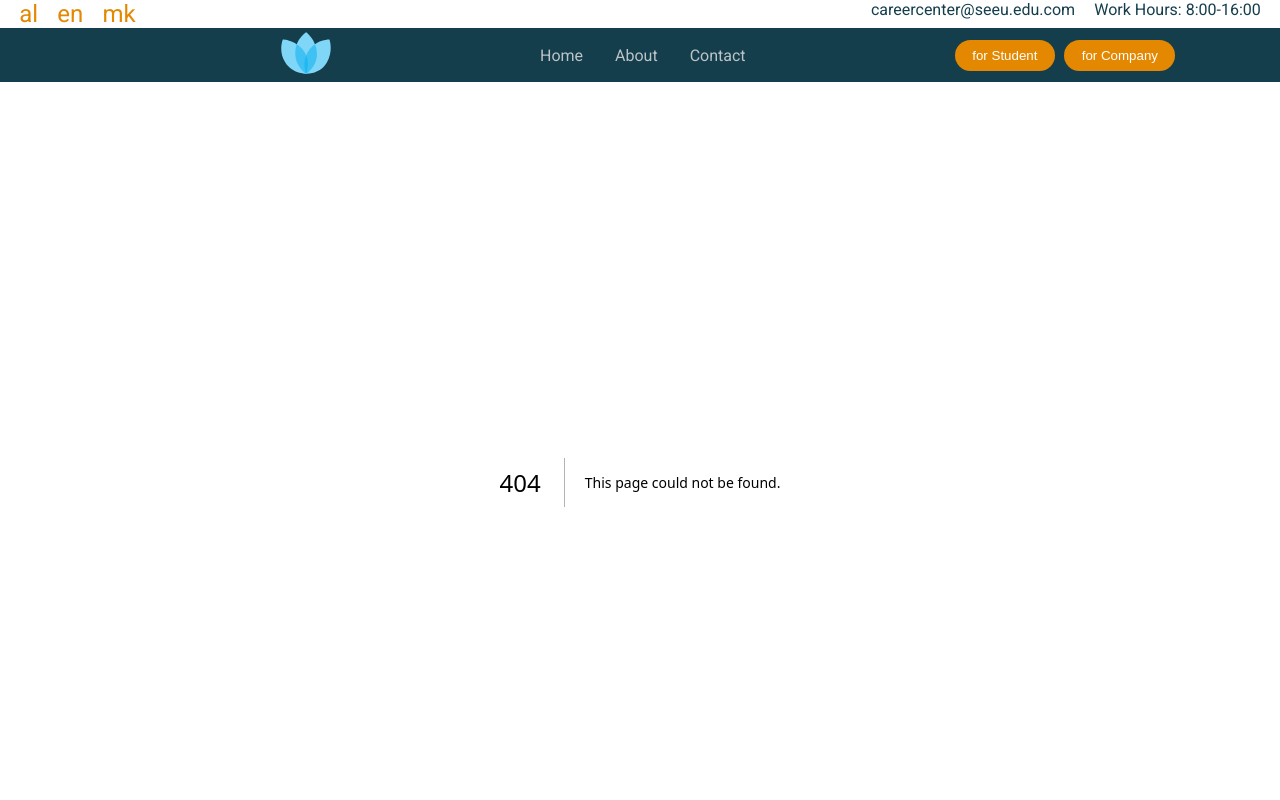
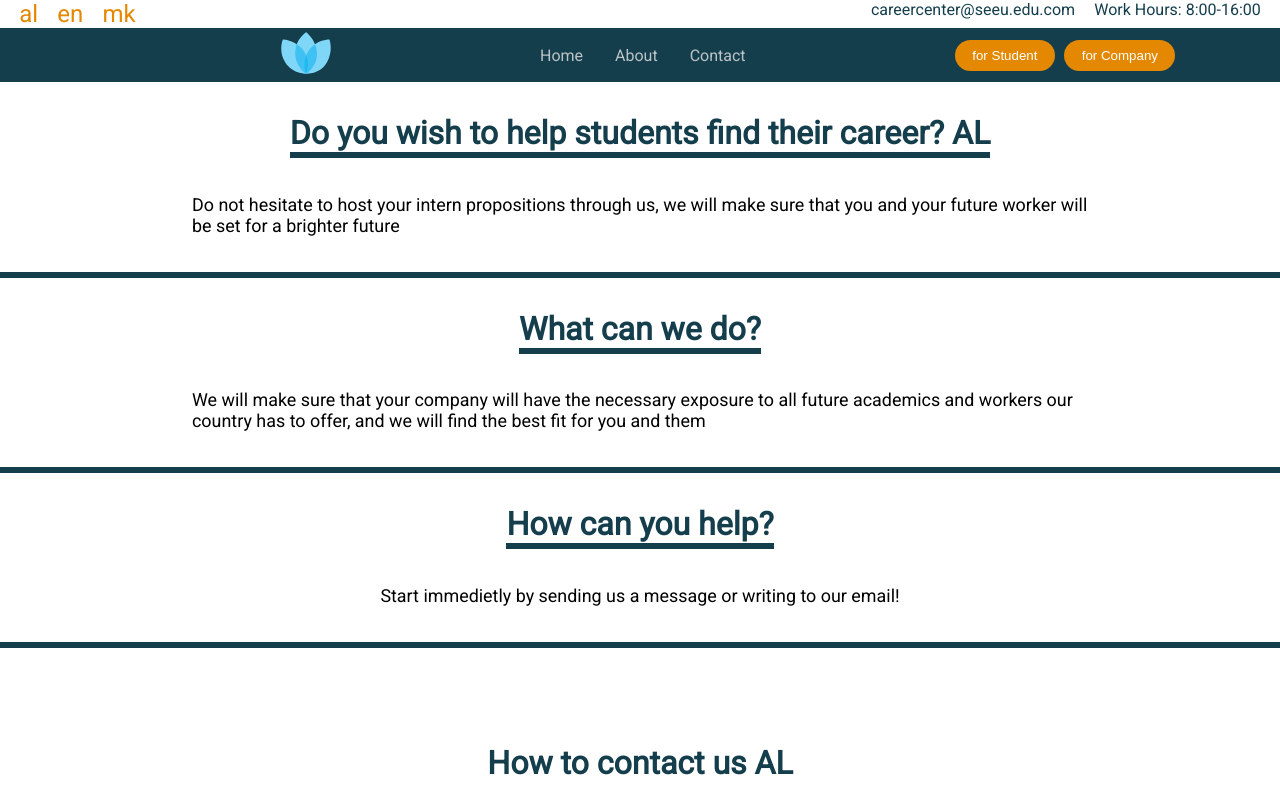
Before and after one commit to RikiRV/Career-Center-SEEU, a Next.js app: page /companies in a window 1280 px wide. Before the commit this address had no page. Shown: the top 800 px of the page. Built offline with nearby package versions, Linux system fonts and the light colour scheme.

Commit message:
Added for Company button

```diff
--- a/components/Header/header.js
+++ b/components/Header/header.js
@@ -60,7 +60,7 @@ export default function PgHeader() {
           <Link href="https://jobs.marseco.mk/career/seeu" passHref>
             <button>for Student</button>
           </Link>
-          <Link href="#" passHref>
+          <Link href="companies" passHref>
             <button>for Company</button>
           </Link>
         </div>
--- a/components/Header/hero.js
+++ b/components/Header/hero.js
@@ -50,7 +50,7 @@ export default function Hero() {
         <Link href="https://jobs.marseco.mk/career/seeu" passHref>
           <button>for Student</button>
         </Link>
-        <Link href="#" passHref>
+        <Link href="companies" passHref>
           <button>for Company</button>
         </Link>
       </div>
--- /dev/null
+++ b/pages/companies.js
@@ -0,0 +1,42 @@
+import Styles from "../styles/Companies/companies.module.css";
+import Form from "../components/Contact components/form";
+import ContactText from "../components/Contact components/contactText";
+import al from "../public/locales/al/CompanyAL";
+import en from "../public/locales/en/CompanyEN";
+import mk from "../public/locales/mk/CompanyMK";
+import { useRouter } from "next/router";
+
+export default function Companies() {
+  const router = useRouter();
+  const { locale } = router;
+
+  var t;
+
+  if (locale === "en") {
+    t = en;
+  } else if (locale === "al") {
+    t = al;
+  } else if (locale === "mk") {
+    t = mk;
+  }
+  return (
+    <>
+      <div className={Styles.CompaniesContainer}>
+        <div className={Styles.QuestionText}>
+          <h1>{t.Question1}</h1>
+          <p>{t.P1}</p>
+        </div>
+        <div className={Styles.WhatCanWeDo}>
+          <h1>{t.Question2}</h1>
+          <p>{t.P2}</p>
+        </div>
+        <div className={Styles.HowCanYouHelp}>
+          <h1>{t.Question3}</h1>
+          <p>{t.P3}</p>
+        </div>
+      </div>
+      <ContactText />
+      <Form />
+    </>
+  );
+}
--- /dev/null
+++ b/public/locales/al/CompanyAL.js
@@ -0,0 +1,8 @@
+export default {
+  Question1: "Do you wish to help students find their career? AL",
+  P1: "Do not hesitate to host your intern propositions through us, we will make sure that you and your future worker will be set for a brighter future",
+  Question2: "What can we do?",
+  P2: "We will make sure that your company will have the necessary exposure to all future academics and workers our country has to offer, and we will find the best fit for you and them",
+  Question3: "How can you help?",
+  P3: "Start immedietly by sending us a message or writing to our email!",
+};
--- /dev/null
+++ b/public/locales/en/CompanyEN.js
@@ -0,0 +1,8 @@
+export default {
+  Question1: "Do you wish to help students find their career?",
+  P1: "Do not hesitate to host your intern propositions through us, we will make sure that you and your future worker will be set for a brighter future",
+  Question2: "What can we do?",
+  P2: "We will make sure that your company will have the necessary exposure to all future academics and workers our country has to offer, and we will find the best fit for you and them",
+  Question3: "How can you help?",
+  P3: "Start immedietly by sending us a message or writing to our email!",
+};
--- /dev/null
+++ b/public/locales/mk/CompanyMK.js
@@ -0,0 +1,8 @@
+export default {
+  Question1: "Do you wish to help students find their career? MK",
+  P1: "Do not hesitate to host your intern propositions through us, we will make sure that you and your future worker will be set for a brighter future",
+  Question2: "What can we do?",
+  P2: "We will make sure that your company will have the necessary exposure to all future academics and workers our country has to offer, and we will find the best fit for you and them",
+  Question3: "How can you help?",
+  P3: "Start immedietly by sending us a message or writing to our email!",
+};
--- /dev/null
+++ b/styles/Companies/companies.module.css
@@ -0,0 +1,63 @@
+.CompaniesContainer {
+  min-width: 100%;
+  display: flex;
+  flex-direction: column;
+  gap: 2em;
+  margin: 2em 0em;
+}
+
+.CompaniesContainer h1 {
+  font-size: clamp(1.2rem, 2.9vw, 2rem);
+  max-width: 80vw;
+  color: #153e4d;
+}
+
+.CompaniesContainer p {
+  font-size: clamp(1rem, 1.4vw, 2rem);
+  max-width: 70vw;
+  margin: 2em 0em;
+}
+
+/* Question */
+.QuestionText {
+  display: flex;
+  flex-direction: column;
+  align-items: center;
+  border-bottom: 0.4em solid #153e4d;
+}
+
+.QuestionText h1 {
+  justify-self: center;
+  align-self: center;
+  border-bottom: 0.2em solid #153e4d;
+}
+
+/* What can we do */
+
+.WhatCanWeDo {
+  display: flex;
+  flex-direction: column;
+  align-items: center;
+  border-bottom: 0.4em solid #153e4d;
+}
+
+.WhatCanWeDo h1 {
+  justify-self: center;
+  align-self: center;
+  border-bottom: 0.2em solid #153e4d;
+}
+
+/* How can you help */
+
+.HowCanYouHelp {
+  display: flex;
+  flex-direction: column;
+  align-items: center;
+  border-bottom: 0.4em solid #153e4d;
+}
+
+.HowCanYouHelp h1 {
+  justify-self: center;
+  align-self: center;
+  border-bottom: 0.2em solid #153e4d;
+}
```
Also changed, not shown: static API/ContactAPI/contactText.json (deleted, +0 -12 lines), static API/event.json (deleted, +0 -22 lines), static API/news.json (deleted, +0 -14 lines).
